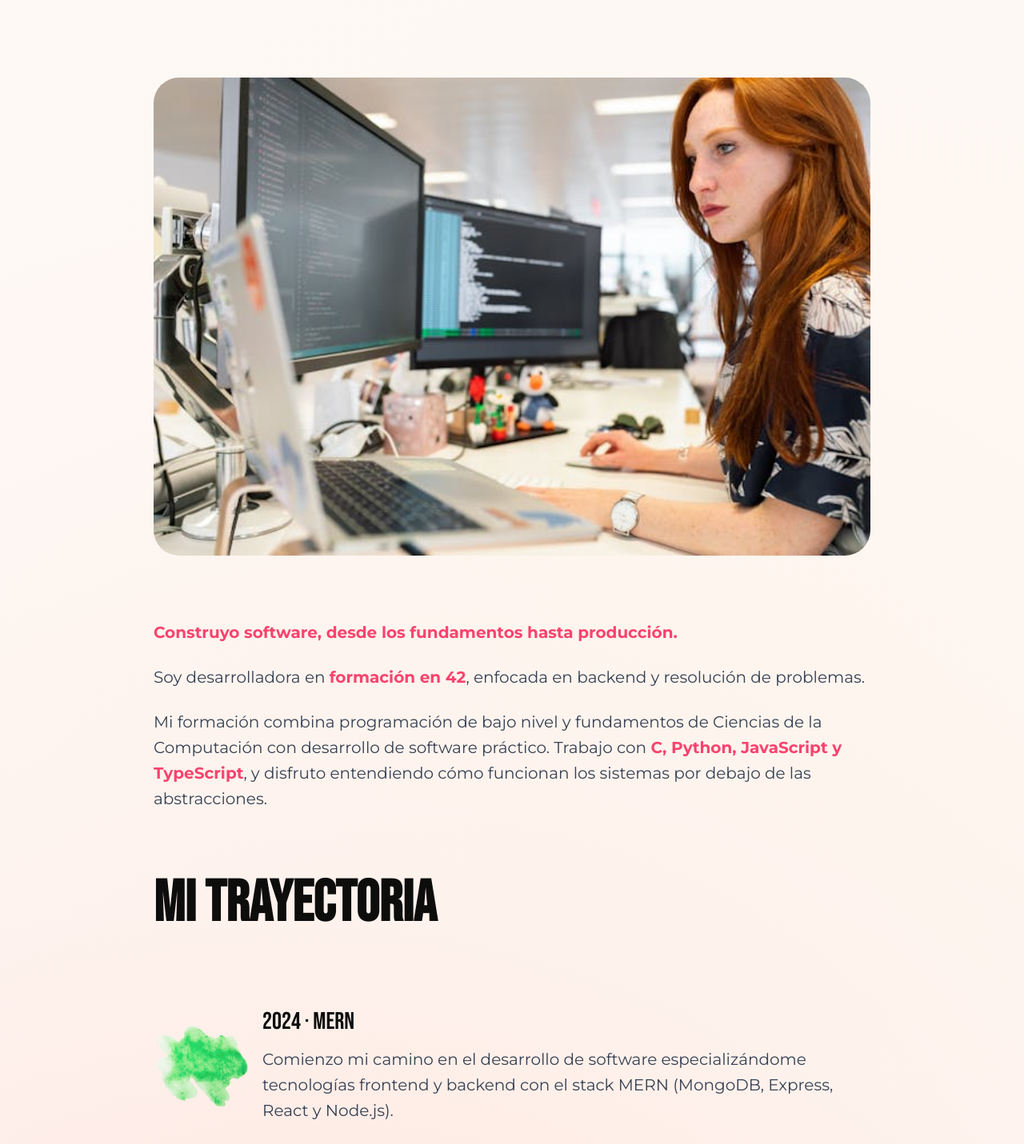
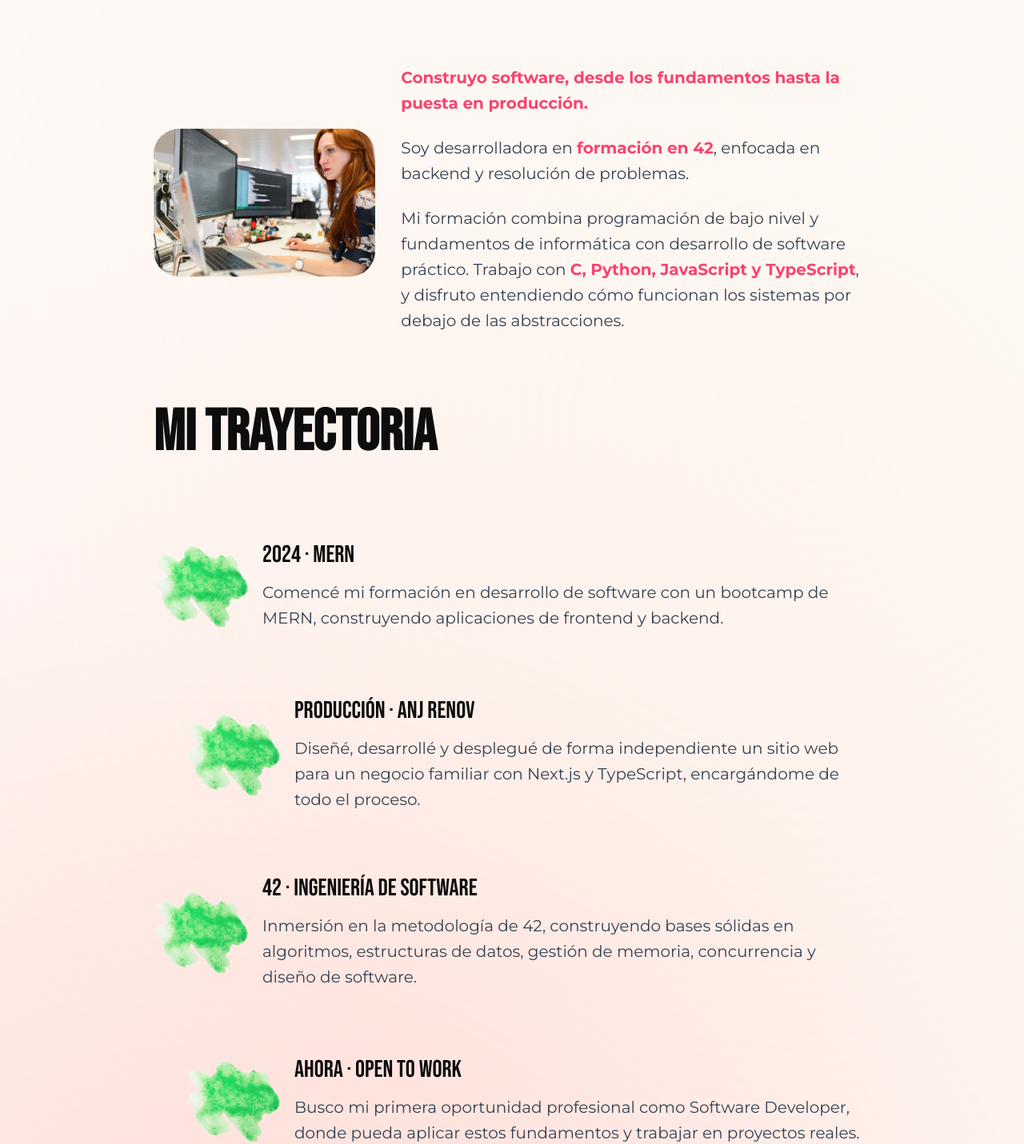
Before and after one commit to aurelienog/portfolio, a React (Vite) app in the folder web/: page /about in a window 1280 px wide. Shown: the part 239-1670 px from the top of the page at 80% size. Built offline with nearby package versions, Linux system fonts and the light colour scheme.

Commit message:
update timeline about page

```diff
--- a/web/src/index.css
+++ b/web/src/index.css
@@ -481,7 +481,7 @@
   Columna 4: El resto del espacio para el texto.
   */
   grid-template-columns: 1.5em 5em 1.5em 1fr;
-  row-gap: 3.5rem;
+  row-gap: 5rem;
   column-gap: 1rem;
 }
 
--- a/web/src/pages/AboutPage.jsx
+++ b/web/src/pages/AboutPage.jsx
@@ -8,22 +8,19 @@ function AboutPage() {
       <main>
       <h1>Sobre mí</h1>
 
-      <section aria-labelledby="trayectoria" className="mb-20 mx-auto max-w-4xl">
-
-        <h2 id="trayectoria" className="visually-hidden">Mi historia como desarrolladora</h2>
+      <section className="mb-20 mx-auto max-w-4xl md:grid grid-cols-3 gap-8">
         <figure className="my-20 mx-auto">
           <img src={workingImg} alt="Desarrolladora trabajando frente al ordenador" className="w-full rounded-[var(--border-radius)]"/>
         </figure>
-        <article className='space-y-6'>
-          <p className='highlight'>Construyo software, desde los fundamentos hasta producción.</p>
+        <article className='space-y-6 col-span-2'>
+          <p className='highlight'>Construyo software, desde los fundamentos hasta la puesta en producción.</p>
           <p>Soy desarrolladora en <b className='highlight'>formación en 42</b>, enfocada en backend y resolución de problemas.</p>
-          <p>Mi formación combina programación de bajo nivel y fundamentos de Ciencias de la Computación con desarrollo de software práctico. Trabajo con <b className='highlight'>C, Python, JavaScript y TypeScript</b>, y disfruto entendiendo cómo funcionan los sistemas por debajo de las abstracciones.</p>
+          <p>Mi formación combina programación de bajo nivel y fundamentos de informática con desarrollo de software práctico. Trabajo con <b className='highlight'>C, Python, JavaScript y TypeScript</b>, y disfruto entendiendo cómo funcionan los sistemas por debajo de las abstracciones.</p>
         </article>
-
       </section>
 
-      <section aria-labelledby="trayectoria" className="mb-20 max-w-4xl mx-auto">
-        <h2 id="trayectoria">Mi trayectoria</h2>
+      <section aria-labelledby="my-path" className="mb-20 mx-auto max-w-4xl">
+        <h2 id="my-path">Mi trayectoria</h2>
 
         <ul className="timeline-subtle-zigzag">
           <li className="timeline-node">
@@ -32,7 +29,7 @@ function AboutPage() {
             </figure>
             <article className="node-content">
               <h3>2024 · MERN</h3>
-              <p>Comienzo mi camino en el desarrollo de software especializándome tecnologías frontend y backend con el stack MERN (MongoDB, Express, React y Node.js).</p>
+              <p>Comencé mi formación en desarrollo de software con un bootcamp de MERN, construyendo aplicaciones de frontend y backend.</p>
             </article>
           </li>
           <li className="timeline-node">
@@ -40,8 +37,8 @@ function AboutPage() {
               <SplashIcon splash={greenSplash}/>
             </figure>
             <article className="node-content">
-              <h3>Production · ANJ Renov</h3>
-              <p>Diseño, desarrollo y despliegue real de un sitio web en producción para un negocio artesanal, gestionando todo el ciclo de vida del producto.</p>
+              <h3>Producción · ANJ Renov</h3>
+              <p>Diseñé, desarrollé y desplegué de forma independiente un sitio web para un negocio familiar con Next.js y TypeScript, encargándome de todo el proceso.</p>
             </article>
           </li>
           <li className="timeline-node">
@@ -50,7 +47,7 @@ function AboutPage() {
             </figure>
             <article className="node-content">
               <h3>42 · Ingeniería de Software</h3>
-              <p>Inmersión en la metodología de 42, construyendo bases sólidas en algoritmos, estructuras de datos, gestión de memoria de bajo nivel y diseño de sistemas.</p>
+              <p>Inmersión en la metodología de 42, construyendo bases sólidas en algoritmos, estructuras de datos, gestión de memoria, concurrencia y diseño de software.</p>
             </article>
           </li>
           <li className="timeline-node">
@@ -59,13 +56,13 @@ function AboutPage() {
             </figure>
             <article className="node-content">
               <h3>Ahora · Open to work</h3>
-              <p>Buscando mi primera oportunidad profesional como Software Developer, lista para aportar valor, código limpio y mentalidad de ingeniería a un equipo técnico.</p>
+              <p>Busco mi primera oportunidad profesional como Software Developer, donde pueda aplicar estos fundamentos y trabajar en proyectos reales.</p>
             </article>
           </li>
         </ul>
       </section>
 
-      <section aria-labelledby="actualidad" className="max-w-4xl mx-auto space-y-6">
+      <section aria-labelledby="method" className="mb-20 mx-auto max-w-4xl">
         <h2 id="method">Cómo me gusta trabajar</h2>
         <ul className=" mx-auto space-y-6">
           <li>
@@ -81,8 +78,8 @@ function AboutPage() {
         </ul>
       </section>
 
-      <section aria-labelledby="actualidad" className="max-w-4xl mx-auto">
-        <h2 id="actualidad">Lo que aporto</h2>
+      <section aria-labelledby="what-I-bring" className="mb-20 mx-auto max-w-4xl">
+        <h2 id="what-I-bring">Lo que aporto</h2>
         <ul className='space-y-6'>
           <li>
             <p className='highlight'>Fundamentos sólidos</p>
@@ -103,28 +100,16 @@ function AboutPage() {
         </ul>
       </section>
 
-      <section aria-labelledby="actualidad" className="max-w-4xl mx-auto space-y-6">
-        <h2 id="actualidad">En qué estoy trabajando</h2>
-        <p>Actualmente estoy completando el Common Core de 42 Bilbao. Llevo más de 1.200 horas de formación práctica y 23 proyectos completados, trabajando con problemas cada vez más complejos.</p>
-        <p>Entre mis proyectos recientes se encuentran:</p>
-        <ul aria-label="lista de proyectos recientes">
-          <li><b className='highlight'>RAG</b> — algoritmos, IA, POO y datos</li>
-          <li><b className='highlight'>Pacman</b> — algoritmos, POO y gráficos</li>
-          <li><b className='highlight'>Codexion</b> — concurrencia, hilos POSIX y planificación</li>
-        </ul>
-        <p>Además de 42, continúo desarrollando y manteniendo proyectos de forma independiente.</p>
-      </section>
-
-      <section aria-labelledby="actualidad" className="mx-auto max-w-4xl space-y-6">
+      <section aria-labelledby="actualidad" className="mx-auto max-w-4xl">
         <h2 id="actualidad">¿Qué sigue?</h2>
         <p>Estoy buscando mi primera oportunidad profesional como Software Developer.</p>
-        <p>Me interesan especialmente posiciones relacionadas con backend o desarrollo de software en general.</p>
+        <p>Me interesan especialmente posiciones de backend y desarrollo de software en general.</p>
         <ul aria-label="">
           <li>📍 Ubicación: Bilbao / Remoto</li>
           <li>🌍 Idiomas: Francés, Español, Inglés</li>
           <li>✉️ Linkedin:</li>
         </ul>
-        <p>Si buscas a alguien a quien le guste entender cómo funcionan las cosas, resolver problemas y construir software,<Link to={{ pathname: '/', hash: "#contacto" }} className='mx-2 md:text-xl italic underline-offset-4 underline text-accent font-bold'> no dudes en escribirme</Link>.</p>
+        <p>Si crees que podría encajar en tu equipo,<Link to={{ pathname: '/', hash: "#contacto" }} className='mx-2 md:text-xl italic underline-offset-4 underline text-accent font-bold'> no dudes en escribirme</Link>.</p>
       </section>
       </main>
   )
@@ -145,84 +130,3 @@ export default AboutPage
 // Vivo en Bilbao, pero estoy abierta al trabajo en remoto si el proyecto lo permite. Habló francés, español e inglés, lo que me permite integrarme fácilmente en equipos multilingües.
 
 // Si crees que podría encajar en tu equipo, no dudes en escribirmey muchas gracias por llegar hasta aquí !
-
-
-      // <section aria-labelledby="trayectoria" className="mb-20 max-w-4xl mx-auto">
-      //   <h2 id="trayectoria">Mi trayectoria</h2>
-      //   <ul className="space-y-6 max-w-5xl">
-      //     <li className="md:grid grid-cols-3">
-      //       <figure className="md:flex flex-row-reverse md:max-h-40">
-      //         <SplashIcon splash={greenSplash}/>
-      //       </figure>
-      //       <article className="col-span-2">
-      //         <h3>2024 · MERN</h3>
-      //         <p>Comienzo mi camino en el desarrollo de software especializándome tecnologías frontend y backend con el stack MERN (MongoDB, Express, React y Node.js).</p>
-      //       </article>
-      //     </li>
-      //     <li className="md:grid grid-cols-3">
-      //       <figure className="md:flex md:max-h-40">
-      //         <SplashIcon splash={greenSplash}/>
-      //       </figure>
-      //       <article className="col-span-2">
-      //         <h3>Production · ANJ Renov</h3>
-      //         <p>Diseño, desarrollo y despliegue real de un sitio web en producción para un negocio artesanal, gestionando todo el ciclo de vida del producto.</p>
-      //       </article>
-      //     </li>
-      //     <li  className="md:grid grid-cols-3">
-      //       <figure className="md:flex flex-row-reverse md:max-h-40">
-      //         <SplashIcon splash={greenSplash}/>
-      //       </figure>
-      //       <article className="col-span-2">
-      //         <h3>42 · Ingeniería de Software</h3>
-      //         <p>Inmersión en la metodología de 42, construyendo bases sólidas en algoritmos, estructuras de datos, gestión de memoria de bajo nivel y diseño de sistemas.</p>
-      //       </article>
-      //     </li>
-      //     <li  className="md:grid grid-cols-3">
-      //       <figure className="md:flex md:max-h-40">
-      //         <SplashIcon splash={greenSplash}/>
-      //       </figure>
-      //       <article className="col-span-2">
-      //         <h3>Ahora · Open to work</h3>
-      //         <p>Buscando mi primera oportunidad profesional como Software Developer, lista para aportar valor, código limpio y mentalidad de ingeniería a un equipo técnico.</p>
-      //       </article>
-      //     </li>
-      //   </ul>
-      // </section>
-
-      // <section aria-labelledby="actualidad" className="max-w-4xl mx-auto space-y-6">
-      //   <h2 id="method">Cómo me gusta trabajar</h2>
-      //   <ul className=" mx-auto space-y-6">
-      //     <li>
-      //       <p className='highlight'>Priorizo un código limpio y fácil de entender.</p>
-      //       <p>Cada módulo tiene una responsabilidad clara, las funciones son pequeñas y hacen una tarea concreta.</p></li>
-      //     <li>
-      //       <p className='highlight'>La estructura también forma parte del diseño.</p>
-      //       <p>Organizo el proyecto en carpetas y módulos según sus responsabilidades, y mantengo separadas la lógica de negocio, la interfaz y la persistencia.</p></li>
-      //     <li>
-      //       <p className='highlight'>El resultado es un software robusto con una arquitectura transparente.</p>
-      //       <p>La estructura de carpetas permite localizar cualquier elemento de forma inmediata. Al leer el código, cualquier desarrollador comprende el funcionamiento del sistema sin necesidad de analizar todo el proyecto.</p>
-      //     </li>
-      //   </ul>
-      // </section>
-
-      // <section aria-labelledby="actualidad" className="max-w-4xl mx-auto">
-      //   <h2 id="actualidad">Lo que aporto</h2>
-      //   <ul className='space-y-6'>
-      //     <li>
-      //       <p className='highlight'>Fundamentos sólidos</p>
-      //       <p>Algoritmos, estructuras de datos, concurrencia, programación orientada a objetos, redes y administración de sistemas.</p>
-      //     </li>
-      //     <li>
-      //       <p className='highlight'>Autonomía y resiliencia (Metodología 42)</p>
-      //       <p>Más de 23 proyectos validados sin clases teóricas. He aprendido a investigar la documentación oficial, resolver bugs complejos de forma autónoma y colaborar en entornos de revisión por pares (peer-learning).</p>
-      //     </li>
-      //     <li>
-      //       <p className='highlight'>Experiencia real en producción</p>
-      //       <p>Diseñé, desarrollé y desplegué de forma independiente un sitio web en producción para un negocio familiar utilizando Next.js y TypeScript.</p>
-      //     </li>
-      //     <li>
-      //       <p className='highlight'>Visión integral del desarrollo</p>
-      //       <p>Disfruto moviéndome entre las distintas capas de un proyecto: entender el problema, diseñar la solución, escribir el código y conseguir que funcione en producción.</p>
-      //     </li>
-      //   </ul>
-      // </section>
```
